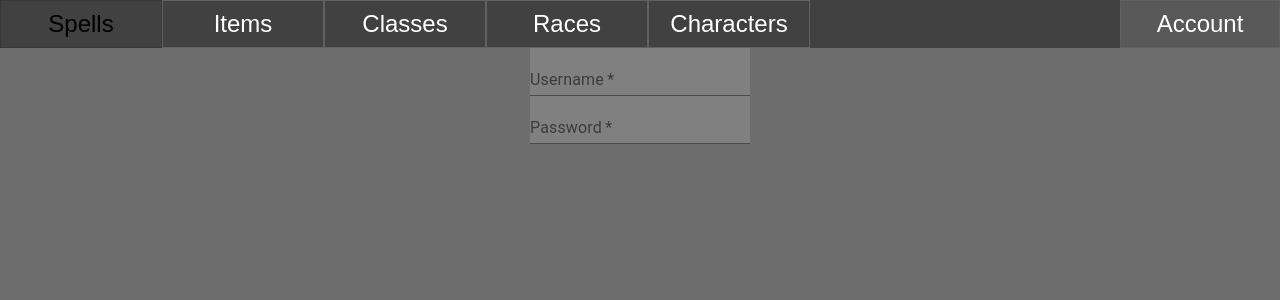
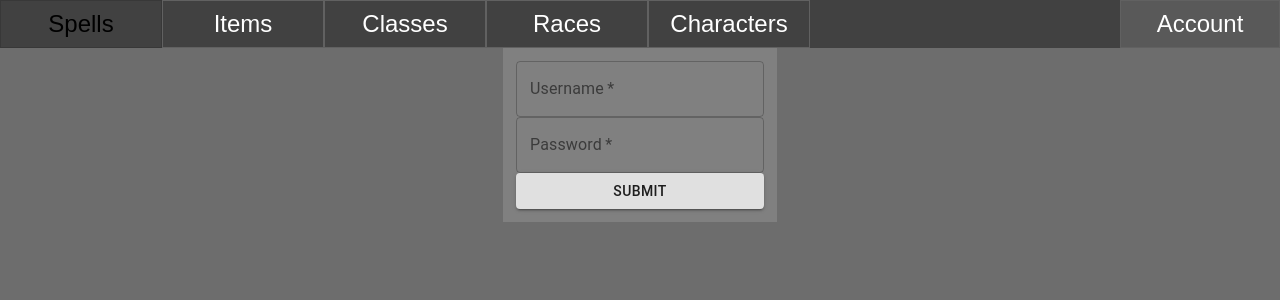
Before and after one commit to CodeBuddiesMT/spell-list, a React (Create React App) app: page /register in a window 1280 px wide. Shown: the top 300 px of the page. Built offline with nearby package versions, Linux system fonts and the light colour scheme.

Commit message:
submit button added

```diff
--- a/src/views/register/index.jsx
+++ b/src/views/register/index.jsx
@@ -1,7 +1,7 @@
 import { useState } from 'react';
 import styled from "styled-components";
 import { useForm } from 'react-hook-form';
-import { TextField } from '@material-ui/core';
+import { Button, TextField } from '@material-ui/core';
 
 const Container = styled.div`
   width: 100%;
@@ -15,6 +15,7 @@ const Container = styled.div`
       background-color: gray;
       display: flex;
       flex-direction: column;
+      padding: 1%;
   }
 `;
 
@@ -28,6 +29,7 @@ const Registration = () => {
                 <TextField
                     required
                     label="Username"
+                    variant="outlined"
                 >
                     Username
                 </TextField>
@@ -35,9 +37,15 @@ const Registration = () => {
                     required
                     label="Password"
                     type="password"
+                    variant="outlined"
                 >
                     Password
                 </TextField>
+                <Button
+                    variant="contained"
+                >
+                    Submit
+                </Button>
             </form>
         </Container>
     )
```
